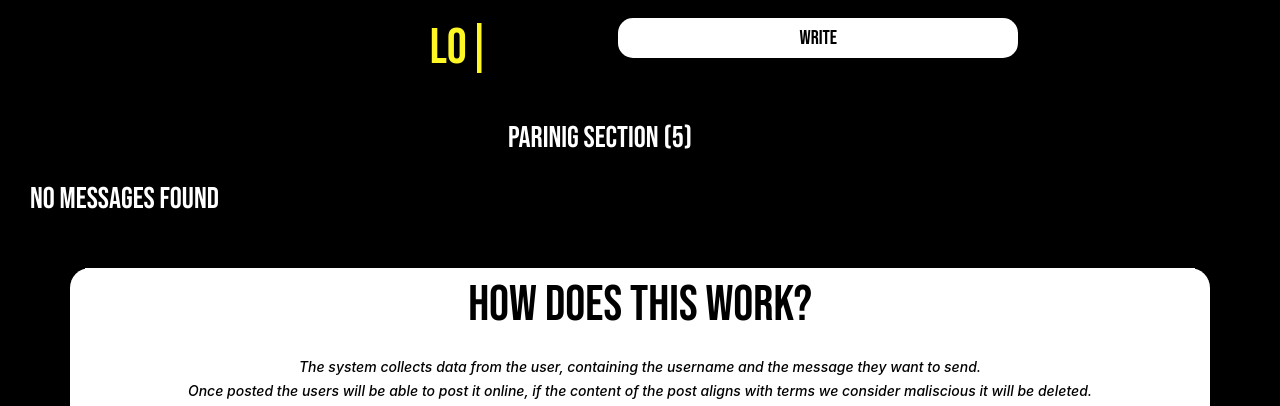
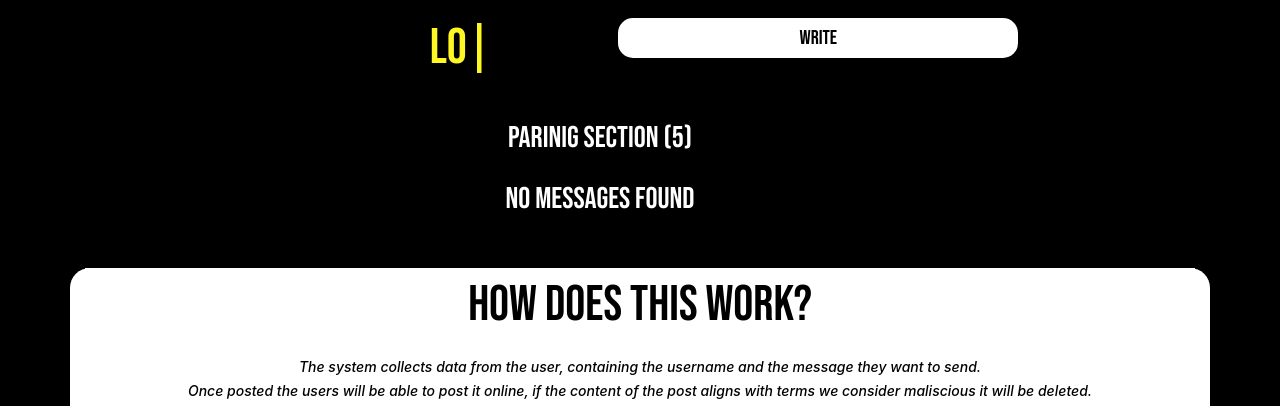
Before and after one commit to redradishs/PPM-Note-Taking, a PHP site: page / in a window 1280 px wide. Shown: the part 405-811 px from the top of the page. Run offline with PHP 8.4, Linux system fonts and the light colour scheme; data that the repository does not hold is empty; some libraries are stand-ins or nearby versions.

Commit message:
Update default.css

```diff
--- a/default.css
+++ b/default.css
@@ -25,6 +25,10 @@ html {
     font-family: "Bebas Neue", sans-serif;
     font-weight: 900;
     font-size: 30px;
+}
+.row {
+    display: flex;
+    justify-content: center;
 }
 .navbar button{
     border-radius: 15px;
```
